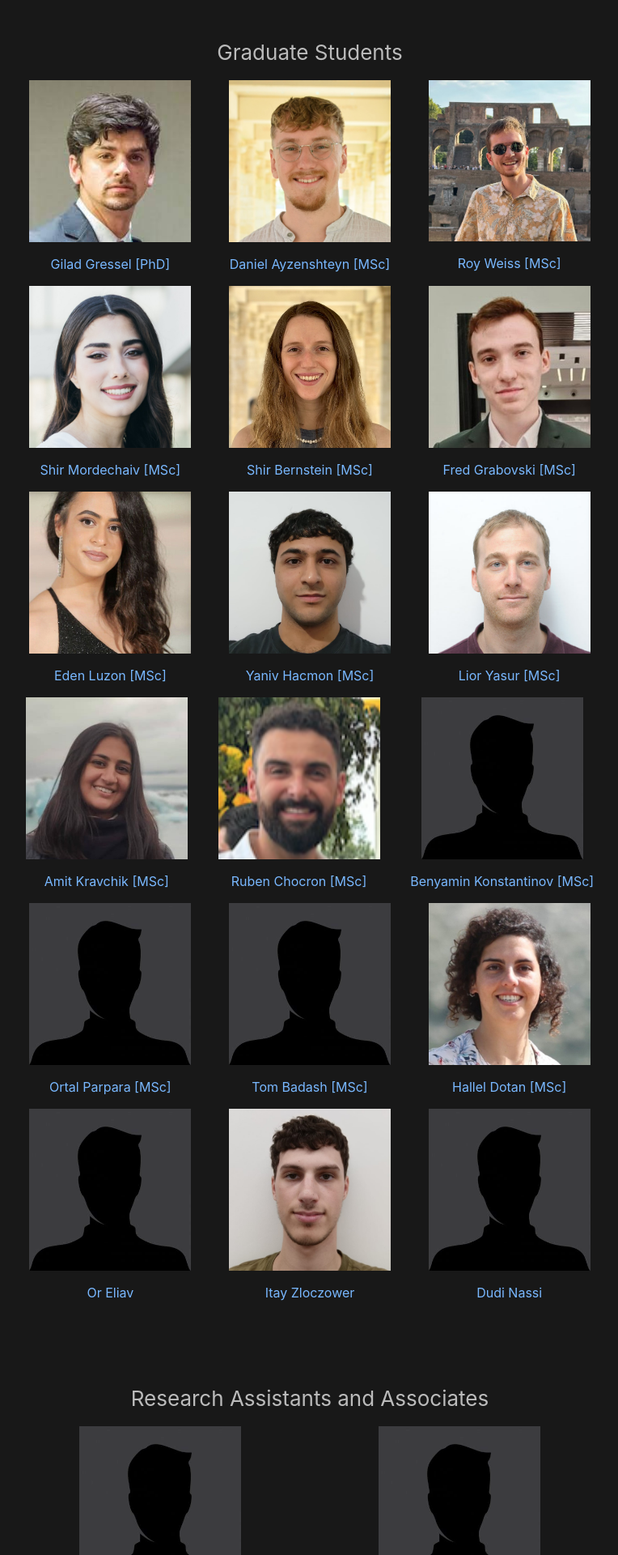
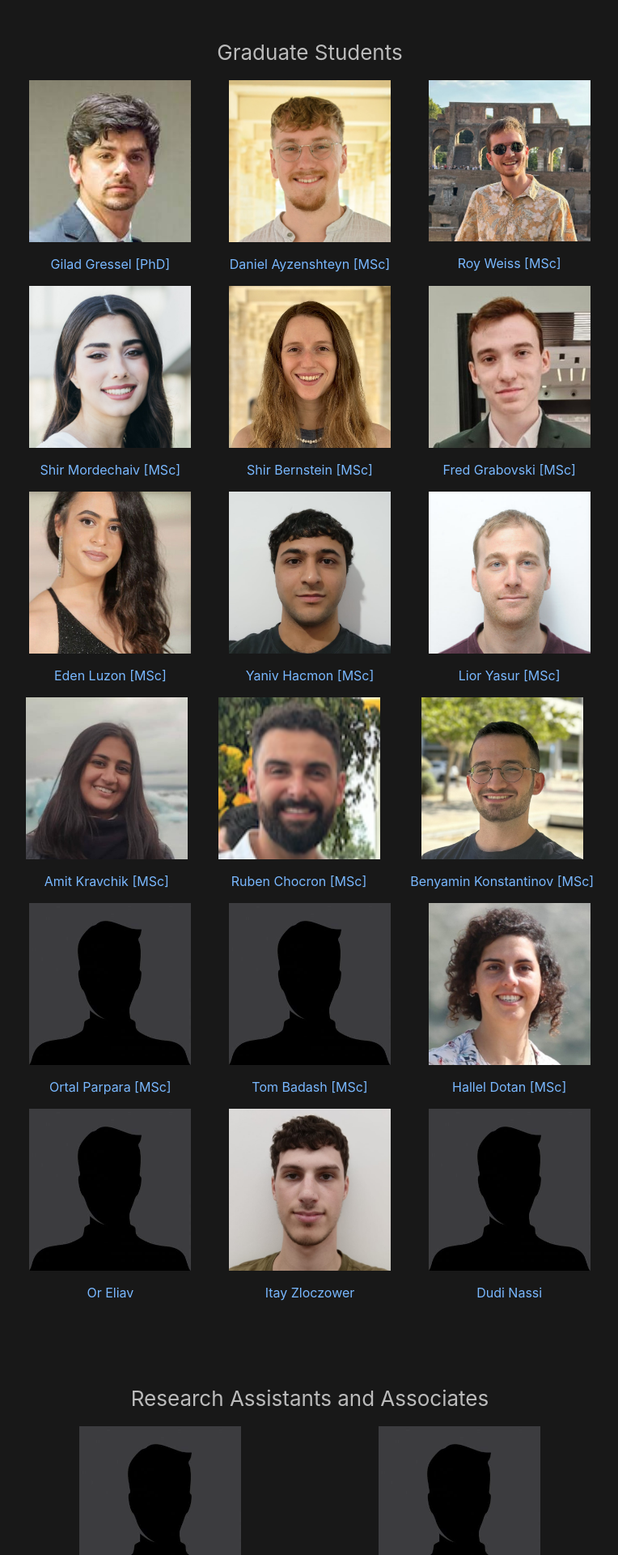
Before and after one commit to Offensive-AI-Lab/Offensive-AI-Lab.github.io, a Jekyll site: the page built from members.md, in a window 1280 px wide. Shown: the part 508-2428 px from the top of the page at 81% size, without its empty margins (257-1021 px from the left). Built offline with Jekyll 4.4.1, drawn with Linux system fonts in a browser that asks for light colours.

Commit message:
Update members.md

```diff
--- a/members.md
+++ b/members.md
@@ -153,7 +153,7 @@ permalink: /members/
         <div style="flex-grow: 1;">
             <p align="center">
                  <a href="{{site.baseurl}}/benyamin.konstantinov/">
-                <img width="200" height="auto" src="{{site.baseurl}}/assets/members/blank.portrait.png" >
+                <img width="200" height="auto" src="{{site.baseurl}}/assets/members/benyamin.kon.jpg" >
                 </a>
     			<p align="center">
                 <a style="text-decoration: none">Benyamin Konstantinov [MSc]</a>
```
